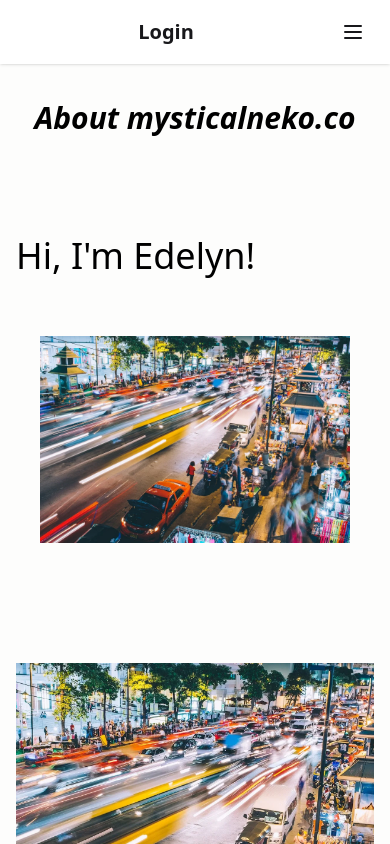
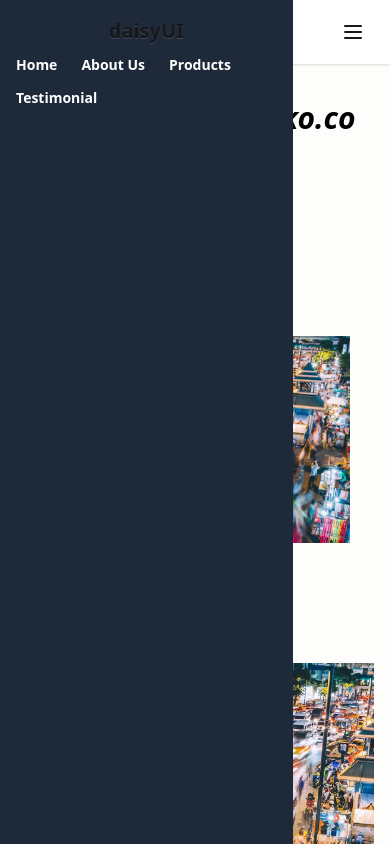
Before and after one commit to andrewsanjayaa/shops, a website: page public/about.html in a window 390 px wide. Both pictures are taken after a click on the button 353 px from the left and 32 px from the top of the page. Shown: the top 844 px of the page. Drawn offline with nearby package versions, Linux system fonts and the light colour scheme; no server answers.

Commit message:
Frontend adjust

```diff
--- a/public/about.html
+++ b/public/about.html
@@ -133,6 +133,14 @@
       </div>
     </section>
     <script>
+      const hamburgerButton = document.getElementById("hamburger-btn");
+      const mobileMenu = document.getElementById("mobile-menu");
+
+      hamburgerButton.addEventListener("click", () => {
+        mobileMenu.classList.toggle("hidden");
+      });
+    </script>
+    <script>
       document.addEventListener("DOMContentLoaded", () => {
         fetch("/about")
           .then((res) => res.json())
```
